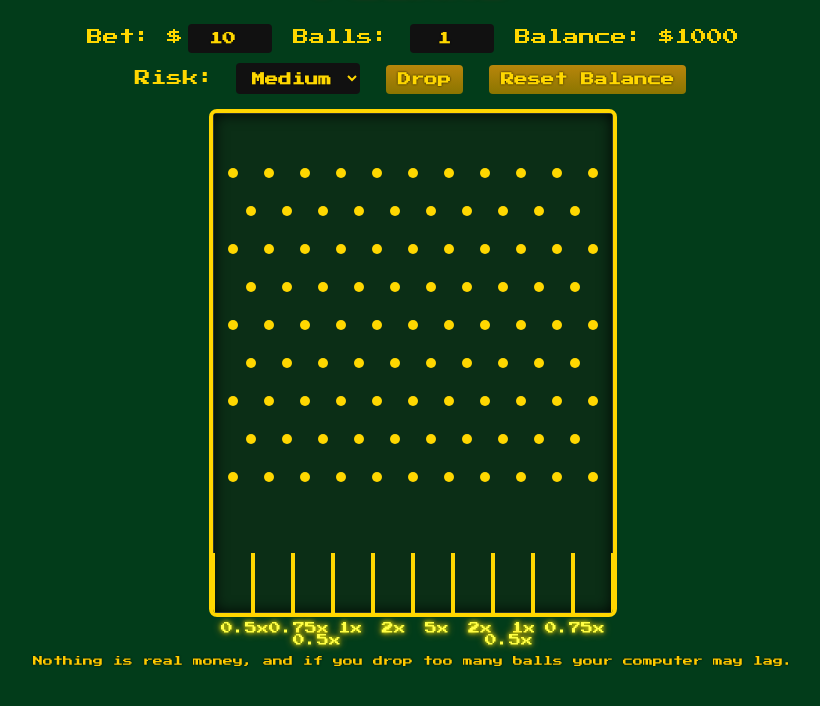
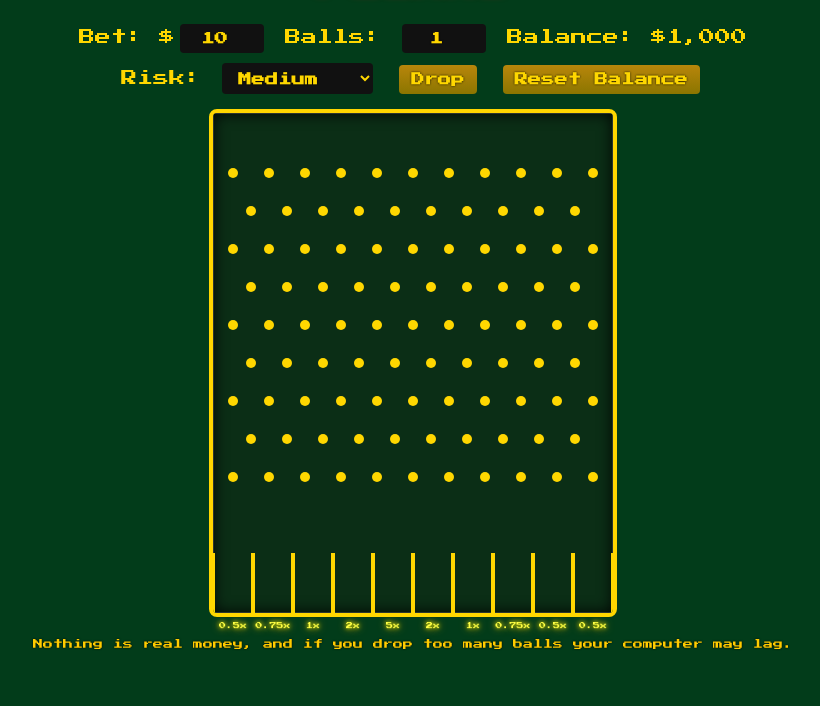
Before and after one commit to glennfb83/Plinko, a plain HTML site: page index.html in a window 1280 px wide. Shown: the part 56-762 px from the top of the page, without its empty margins (227-1047 px from the left). Drawn offline with nearby package versions, Linux system fonts and the light colour scheme.

Commit message:
Update index.html

```diff
--- a/index.html
+++ b/index.html
@@ -55,17 +55,17 @@
   }
   .multipliers{
     display:flex;
-    justify-content:center;
     flex-wrap:wrap;
     max-width:400px;
     margin-top:5px;
   }
   .mult{
-    flex:1 0 40px;
+    width:40px;
     text-align:center;
-    font-size:12px;
+    font-size:8px; /* further reduced */
     color:#ff4;
     text-shadow:0 0 4px #ff0,0 0 8px #ffa500;
+    margin:0;
   }
   #notification{
     position:fixed;
@@ -99,10 +99,12 @@
 <div>
   Risk:
   <select id="risk">
+    <option value="verylow">Very Low</option>
     <option value="low">Low</option>
     <option value="medium" selected>Medium</option>
     <option value="high">High</option>
     <option value="ultra">Ultra</option>
+    <option value="extreme">Extreme</option>
   </select>
   <button id="dropBtn">Drop</button>
   <button id="resetBtn">Reset Balance</button>
@@ -133,12 +135,15 @@ const runner = Runner.create();
 Runner.run(runner, engine);
 const world = engine.world;
 
+// format numbers with commas
+function formatNum(n){return n.toString().replace(/\B(?=(\d{3})+(?!\d))/g,",");}
+
 // local storage for balance
 let balance = parseInt(localStorage.getItem('plinkoBalance')||'1000');
 const balanceEl=document.getElementById('balance');
 function updateBalance(val){
   balance=val;
-  balanceEl.textContent=balance;
+  balanceEl.textContent=formatNum(balance);
   localStorage.setItem('plinkoBalance',balance);
 }
 updateBalance(balance);
@@ -152,7 +157,7 @@ function notify(msg){
 }
 
 document.getElementById('resetBtn').addEventListener('click',()=>{
-  if(confirm("Reset your balance to $1000?")){
+  if(confirm("Reset your balance to $1,000?")){
     updateBalance(1000);
   }
 });
@@ -192,14 +197,18 @@ let multipliers=[];
 const multDiv=document.getElementById('multipliers');
 
 function setMultipliers(risk){
-  if(risk==='low') multipliers=[0.9,0.95,1,1.05,1.1,1.05,1,0.95,0.9,0.9];
+  if(risk==='verylow') multipliers=[0.95,0.97,1,1.02,1.05,1.02,1,0.97,0.95,0.95];
+  else if(risk==='low') multipliers=[0.9,0.95,1,1.05,1.1,1.05,1,0.95,0.9,0.9];
   else if(risk==='medium') multipliers=[0.5,0.75,1,2,5,2,1,0.75,0.5,0.5];
   else if(risk==='high') multipliers=[0,0.2,0.5,5,10,5,0.5,0.2,0,0];
-  else multipliers=[0,0,0.1,10,100,10,0.1,0,0,0];
+  else if(risk==='ultra') multipliers=[0,0,0.1,10,100,10,0.1,0,0,0];
+  else if(risk==='extreme') multipliers=[0,0,0,50,200,50,0,0,0,0];
+
   multDiv.innerHTML='';
-  multipliers.forEach(m=>{
+  multipliers.forEach((m)=>{
     const d=document.createElement('div');
     d.className='mult';
+    d.style.fontSize='7px'; // slightly smaller to avoid overlap
     d.textContent=m+'x';
     multDiv.appendChild(d);
   });
```
